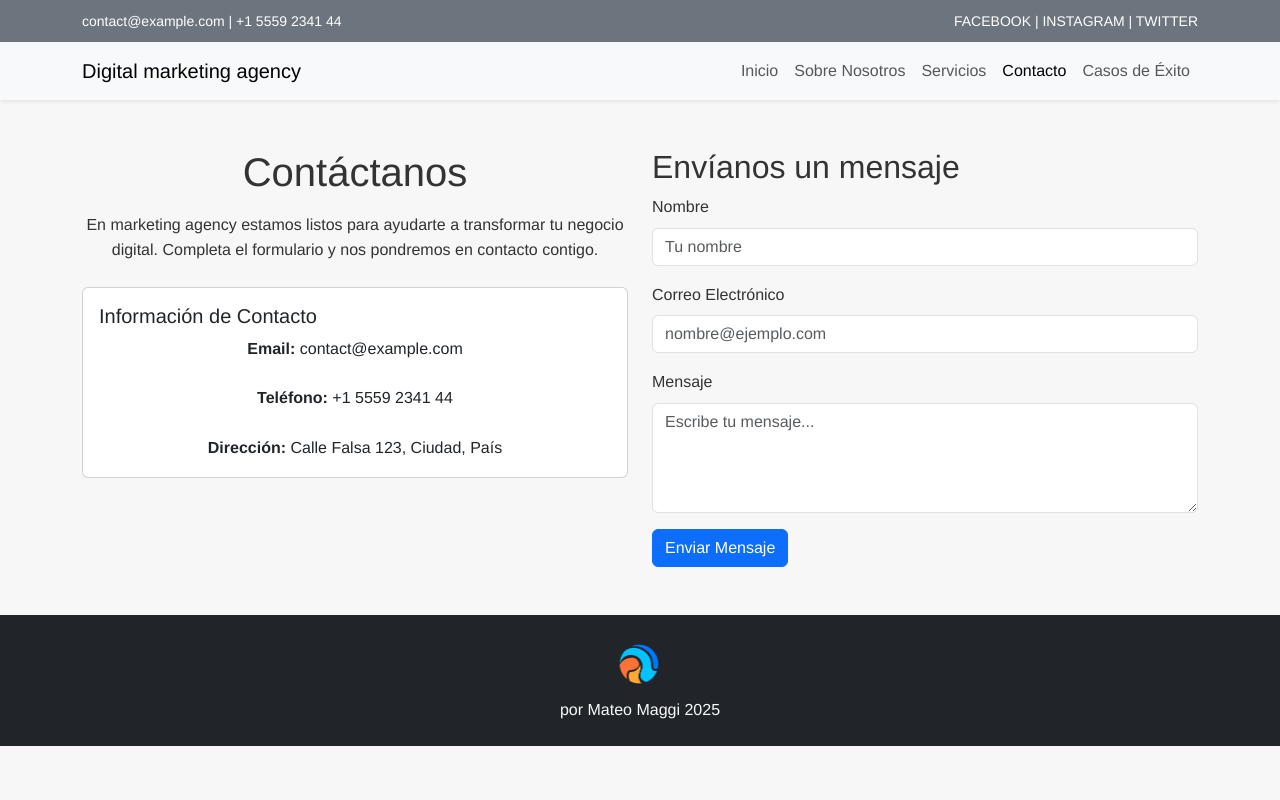
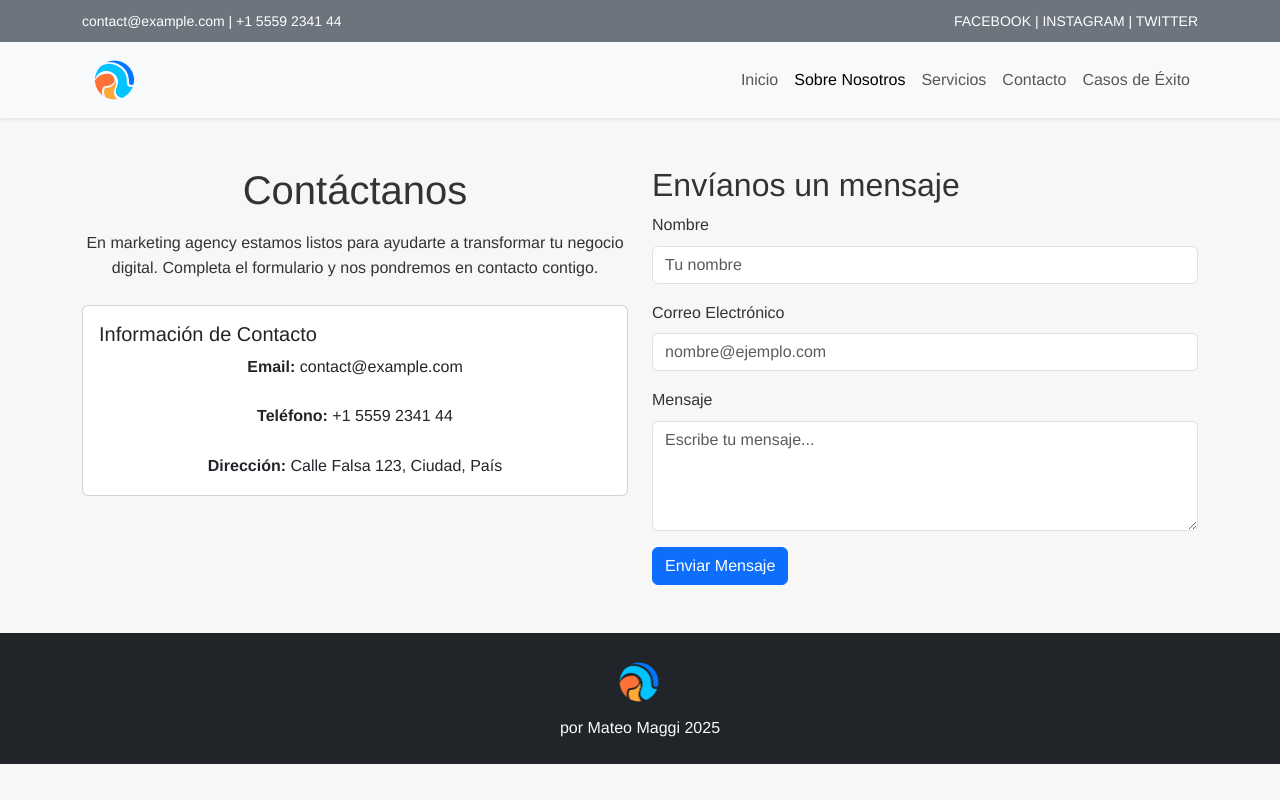
Before and after one commit to MateoMaggiDEV/2daentregacoder, a plain HTML site: page pages/contacto.html in a window 1280 px wide. Drawn offline with nearby package versions, Linux system fonts and the light colour scheme.

Commit message:
Update contacto.html

```diff
--- a/pages/contacto.html
+++ b/pages/contacto.html
@@ -26,20 +26,22 @@
   </div>
 <header>
   <!-- Navbar responsivo -->
-  <nav class="navbar navbar-expand-lg navbar-light bg-light shadow-sm">
+  <nav class="navbar navbar-expand-lg navbar-light bg-light shadow-sm sticky-top">
     <div class="container">
-      <a class="navbar-brand" href="index.html">Digital marketing agency</a>
+      <a class="navbar-brand" href="index.html">
+        <img src="../imagenes/images.png" alt="Logo" style="height:50px;">
+      </a>
       <button class="navbar-toggler" type="button" data-bs-toggle="collapse"
-              data-bs-target="#navbarNav" aria-controls="navbarNav"
+              data-bs-target="#navbarContent" aria-controls="navbarContent"
               aria-expanded="false" aria-label="Toggle navigation">
         <span class="navbar-toggler-icon"></span>
       </button>
-      <div class="collapse navbar-collapse" id="navbarNav">
+      <div class="collapse navbar-collapse" id="navbarContent">
          <ul class="navbar-nav ms-auto">
-           <li class="nav-item"><a class="nav-link" href="index.html">Inicio</a></li>
-           <li class="nav-item"><a class="nav-link" href="sobrenosotros.html">Sobre Nosotros</a></li>
+           <li class="nav-item"><a class="nav-link" href="../index.html">Inicio</a></li>
+           <li class="nav-item"><a class="nav-link active" aria-current="page" href="sobrenosotros.html">Sobre Nosotros</a></li>
            <li class="nav-item"><a class="nav-link" href="servicios.html">Servicios</a></li>
-           <li class="nav-item"><a class="nav-link active" aria-current="page" href="contacto.html">Contacto</a></li>
+           <li class="nav-item"><a class="nav-link" href="contacto.html">Contacto</a></li>
            <li class="nav-item"><a class="nav-link" href="casosdeexito.html">Casos de Éxito</a></li>
          </ul>
       </div>
```
